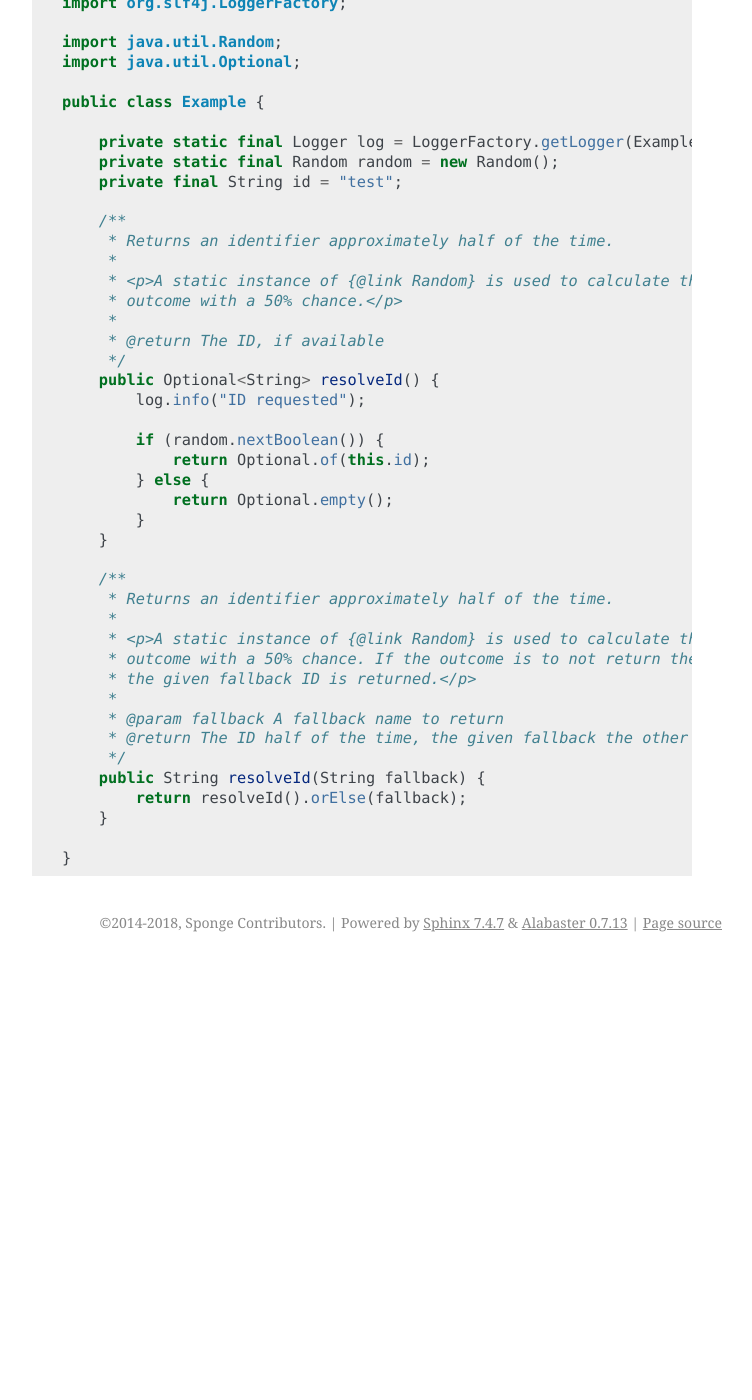
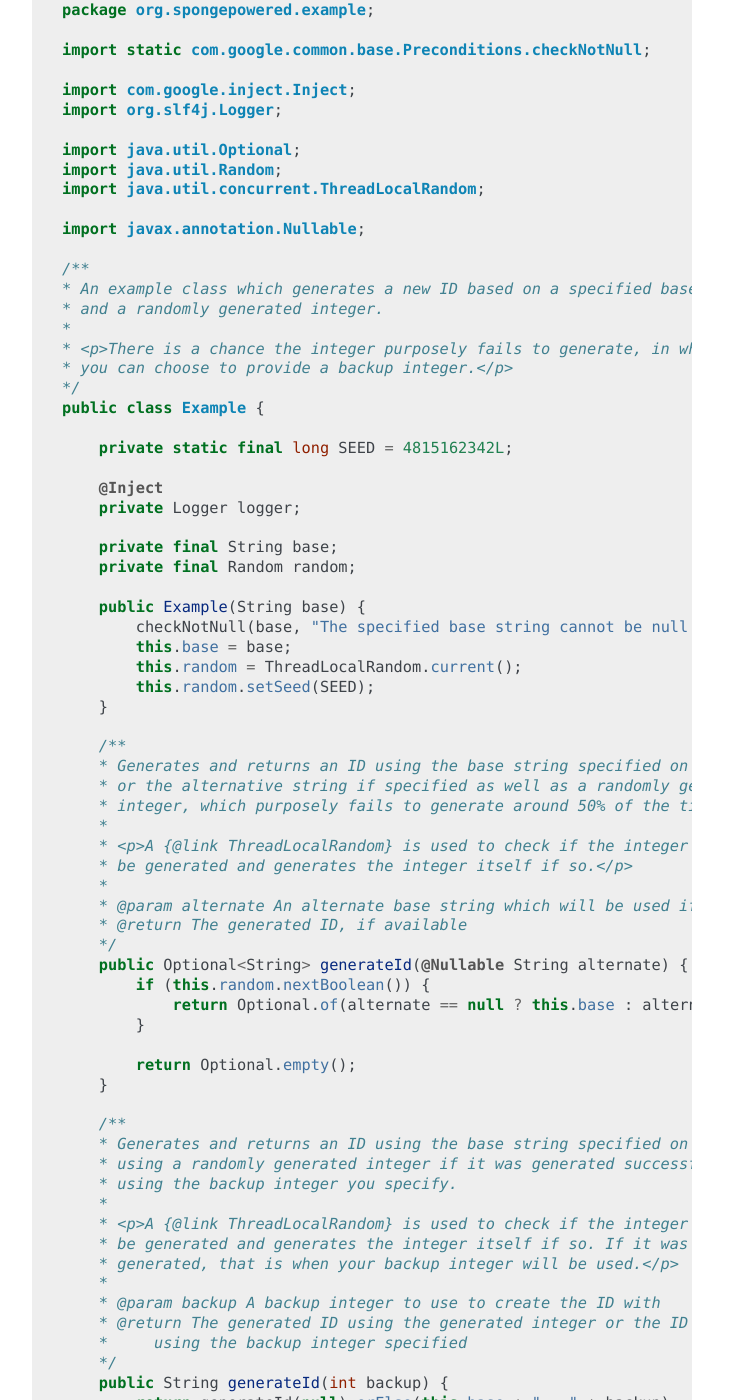
Before and after one commit to SpongePowered/SpongeDocs, a Sphinx documentation site: the page built from source/contributing/implementation/codestyle.rst, in a window 1280 px wide and 1400 px high, scrolled down 2293 px. Shown: the whole window, without its empty margins (388-1140 px from the left). Built offline with Sphinx 7.4.7, drawn with Linux system fonts in a browser that asks for light colours; pages that are not in the unit, such as notebooks, are missing from menus; before the commit the page ends 3255 px from its top, so only the background shows below that; some of the changed text lies outside the part shown.

Commit message:
Begin work in progress work to relicense code samples to the MIT license

```diff
--- a/source/about/assets.rst
+++ b/source/about/assets.rst
@@ -3,7 +3,9 @@
 ==========
 
 This page provides the official SpongePowered logo and mascot. Feel free to use them to spread the word about Sponge.
-However note that these images are **not** provided under the MIT License.
+However note that these images are **not** provided under the MIT License, but rather are held under the
+`Creative Commons - Non Commercial, No Derivatives license <https://creativecommons.org/licenses/by-nc-nd/4.0/>`_.
+Refer to below for a clarification of our desires.
 
 .. note::
   If you're reading a translated version, please note that the English license is the one which counts. Translated
--- a/source/contributing/implementation/codestyle.rst
+++ b/source/contributing/implementation/codestyle.rst
@@ -61,6 +61,10 @@
   * Capitalize the first letter in the descriptions within each "at clause", i.e. ``@param name Player to affect``, no
     periods
 
+* End of file
+
+  * Each file should end with an empty line
+
 Code Conventions
 ================
 
@@ -80,73 +84,100 @@
 .. code-block:: java
 
     /*
-     * This file is part of Sponge, licensed under the MIT License (MIT).
-     *
-     * Copyright (c) SpongePowered.org <https://www.spongepowered.org>
-     * Copyright (c) contributors
-     *
-     * Permission is hereby granted, free of charge, to any person obtaining a copy
-     * of this software and associated documentation files (the "Software"), to deal
-     * in the Software without restriction, including without limitation the rights
-     * to use, copy, modify, merge, publish, distribute, sublicense, and/or sell
-     * copies of the Software, and to permit persons to whom the Software is
-     * furnished to do so, subject to the following conditions:
-     *
-     * The above copyright notice and this permission notice shall be included in
-     * all copies or substantial portions of the Software.
-     *
-     * THE SOFTWARE IS PROVIDED "AS IS", WITHOUT WARRANTY OF ANY KIND, EXPRESS OR
-     * IMPLIED, INCLUDING BUT NOT LIMITED TO THE WARRANTIES OF MERCHANTABILITY,
-     * FITNESS FOR A PARTICULAR PURPOSE AND NONINFRINGEMENT. IN NO EVENT SHALL THE
-     * AUTHORS OR COPYRIGHT HOLDERS BE LIABLE FOR ANY CLAIM, DAMAGES OR OTHER
-     * LIABILITY, WHETHER IN AN ACTION OF CONTRACT, TORT OR OTHERWISE, ARISING FROM,
-     * OUT OF OR IN CONNECTION WITH THE SOFTWARE OR THE USE OR OTHER DEALINGS IN
-     * THE SOFTWARE.
-     */
-    package com.example.java;
+    * This file is part of Sponge, licensed under the MIT License (MIT).
+    *
+    * Copyright (c) SpongePowered <https://www.spongepowered.org>
+    * Copyright (c) contributors
+    *
+    * Permission is hereby granted, free of charge, to any person obtaining a copy
+    * of this software and associated documentation files (the "Software"), to deal
+    * in the Software without restriction, including without limitation the rights
+    * to use, copy, modify, merge, publish, distribute, sublicense, and/or sell
+    * copies of the Software, and to permit persons to whom the Software is
+    * furnished to do so, subject to the following conditions:
+    *
+    * The above copyright notice and this permission notice shall be included in
+    * all copies or substantial portions of the Software.
+    *
+    * THE SOFTWARE IS PROVIDED "AS IS", WITHOUT WARRANTY OF ANY KIND, EXPRESS OR
+    * IMPLIED, INCLUDING BUT NOT LIMITED TO THE WARRANTIES OF MERCHANTABILITY,
+    * FITNESS FOR A PARTICULAR PURPOSE AND NONINFRINGEMENT. IN NO EVENT SHALL THE
+    * AUTHORS OR COPYRIGHT HOLDERS BE LIABLE FOR ANY CLAIM, DAMAGES OR OTHER
+    * LIABILITY, WHETHER IN AN ACTION OF CONTRACT, TORT OR OTHERWISE, ARISING FROM,
+    * OUT OF OR IN CONNECTION WITH THE SOFTWARE OR THE USE OR OTHER DEALINGS IN
+    * THE SOFTWARE.
+    */
+    package org.spongepowered.example;
 
+    import static com.google.common.base.Preconditions.checkNotNull;
+
+    import com.google.inject.Inject;
     import org.slf4j.Logger;
-    import org.slf4j.LoggerFactory;
 
+    import java.util.Optional;
     import java.util.Random;
-    import java.util.Optional;
+    import java.util.concurrent.ThreadLocalRandom;
 
+    import javax.annotation.Nullable;
+
+    /**
+    * An example class which generates a new ID based on a specified base string
+    * and a randomly generated integer.
+    *
+    * <p>There is a chance the integer purposely fails to generate, in which case
+    * you can choose to provide a backup integer.</p>
+    */
     public class Example {
 
-        private static final Logger log = LoggerFactory.getLogger(Example.class);
-        private static final Random random = new Random();
-        private final String id = "test";
+        private static final long SEED = 4815162342L;
 
-        /**
-         * Returns an identifier approximately half of the time.
-         *
-         * <p>A static instance of {@link Random} is used to calculate the
-         * outcome with a 50% chance.</p>
-         *
-         * @return The ID, if available
-         */
-        public Optional<String> resolveId() {
-            log.info("ID requested");
+        @Inject
+        private Logger logger;
 
-            if (random.nextBoolean()) {
-                return Optional.of(this.id);
-            } else {
-                return Optional.empty();
-            }
+        private final String base;
+        private final Random random;
+
+        public Example(String base) {
+            checkNotNull(base, "The specified base string cannot be null!");
+            this.base = base;
+            this.random = ThreadLocalRandom.current();
+            this.random.setSeed(SEED);
         }
 
         /**
-         * Returns an identifier approximately half of the time.
-         *
-         * <p>A static instance of {@link Random} is used to calculate the
-         * outcome with a 50% chance. If the outcome is to not return the ID,
-         * the given fallback ID is returned.</p>
-         *
-         * @param fallback A fallback name to return
-         * @return The ID half of the time, the given fallback the other half
-         */
-        public String resolveId(String fallback) {
-            return resolveId().orElse(fallback);
+        * Generates and returns an ID using the base string specified on creation
+        * or the alternative string if specified as well as a randomly generated
+        * integer, which purposely fails to generate around 50% of the time.
+        *
+        * <p>A {@link ThreadLocalRandom} is used to check if the integer should
+        * be generated and generates the integer itself if so.</p>
+        *
+        * @param alternate An alternate base string which will be used if not null
+        * @return The generated ID, if available
+        */
+        public Optional<String> generateId(@Nullable String alternate) {
+            if (this.random.nextBoolean()) {
+                return Optional.of(alternate == null ? this.base : alternate + " - " + this.random.nextInt());
+            }
+
+            return Optional.empty();
+        }
+
+        /**
+        * Generates and returns an ID using the base string specified on creation,
+        * using a randomly generated integer if it was generated successfully, or
+        * using the backup integer you specify.
+        *
+        * <p>A {@link ThreadLocalRandom} is used to check if the integer should
+        * be generated and generates the integer itself if so. If it was not
+        * generated, that is when your backup integer will be used.</p>
+        *
+        * @param backup A backup integer to use to create the ID with
+        * @return The generated ID using the generated integer or the ID created
+        *     using the backup integer specified
+        */
+        public String generateId(int backup) {
+            return generateId(null).orElse(this.base + " - " + backup);
         }
 
     }
--- a/source/contributing/spongedocs.rst
+++ b/source/contributing/spongedocs.rst
@@ -32,7 +32,10 @@
 hard. If you're having issues with it we suggest that you join our `forums <https://forums.spongepowered.org/>`_ or
 `#SpongeDocs <ircs://irc.esper.net:6697/#spongedocs>`_ on Esper.net and ask for help there.
 
-The Sponge Documentation is licensed under the `Creative Commons - Share-Alike license <https://creativecommons.org/licenses/by-sa/4.0/>`_. Art assets are held under the related `Creative Commons - Non Commercial, No Derivatives license <https://creativecommons.org/licenses/by-nc-nd/4.0/>`_. Contributions implicitly accept this licensing.
+The Sponge Documentation is licensed under the `Creative Commons - Share-Alike license <https://creativecommons.org/licenses/by-sa/4.0/>`_,
+while all code samples are licensed under the `MIT license <https://choosealicense.com/licenses/mit/>`_ similar to the Sponge projects themselves.
+Art assets are held under the `Creative Commons - Non Commercial, No Derivatives license <https://creativecommons.org/licenses/by-nc-nd/4.0/>`_.
+Contributions implicitly accept this licensing.
 
 Style Guide
 ===========
```
Also changed, not shown: other parts of source/contributing/implementation/codestyle.rst (+2 -2 lines), README.md (+7 -0 lines), source/about/license.rst (+15 -3 lines), 1 other file.
